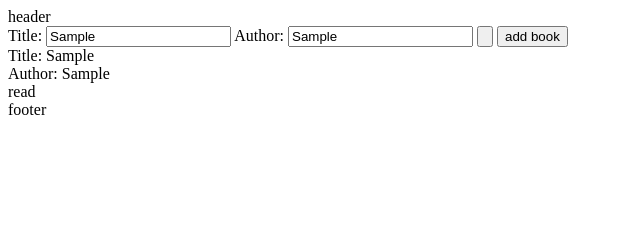
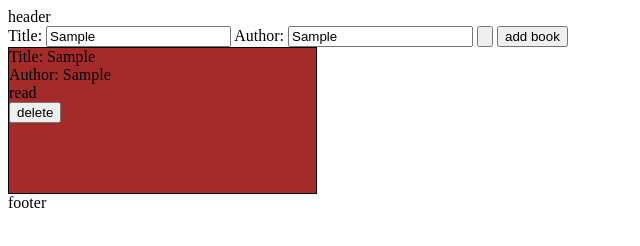
Before and after one commit to elliohip/Library-TOP, a plain HTML site: page index.html in a window 1280 px wide. Both pictures are taken after typing "Sample", "Sample" into the empty fields and a click on the input "add book". Shown: the whole page, without its empty margins (0-640 px from the left). Drawn offline with Linux system fonts and the light colour scheme.

Commit message:
made functionality of remove button as well as some styling

```diff
--- a/index.html
+++ b/index.html
@@ -6,6 +6,7 @@
     <meta name="viewport" content="width=device-width, initial-scale=1.0">
     <title>Library</title>
     <script src="script.js" defer></script>
+    <link href="style.css" rel="stylesheet">
 </head>
 <body>
 
--- a/script.js
+++ b/script.js
@@ -17,6 +17,9 @@ function Book(t, a, r, identity) {
     this.author = a;
     this.read = r;
     this.id = identity;
+
+    makeBookCard(this);
+
 }
 
 Book.prototype.change_read = function() {
@@ -43,7 +46,7 @@ function submitBook(event) {
 
     let book = new Book(t, a, true, "id" + number_of_books);
 
-    makeBookCard(book);
+    // makeBookCard(book);
 
     event.preventDefault();
 }
@@ -51,6 +54,8 @@ function submitBook(event) {
 
 
 document.getElementById("add-book-button").addEventListener('click', submitBook);
+
+
 
 
 /**
@@ -63,7 +68,14 @@ function makeBookCard(b) {
 
     // set the state
     root.id = "" + number_of_books;
+    number_of_books++;
+    root.style.backgroundColor = "brown";
+    root.style.borderColor = "black";
+    root.style.borderStyle = "solid";
+    root.style.borderWidth = "1px";
+    root.style.minHeight = "145px";
 
+    root.book = b;
 
     // append the element
     document.getElementById('books').appendChild(root);
@@ -87,8 +99,33 @@ function makeBookCard(b) {
 
     document.getElementById(root.id).appendChild(read_shape);
 
+    let deleteButton = document.createElement("button");
+
+    deleteButton.innerHTML = "delete";
+    deleteButton.addEventListener("click", deleteCard);
+
+    document.getElementById(root.id).appendChild(deleteButton);
+
+
+
+
+
+    // reset variables
+
+
+    root = undefined;
+
+
 
 }
+
+function deleteCard(event) {
+
+    event.target.parentNode.parentNode.removeChild(event.target.parentNode);
+}
+
+
+
 
 
 /**
--- a/style.css
+++ b/style.css
@@ -0,0 +1,8 @@
+.bookshelf {
+    display: grid;
+    grid-template-columns: repeat(4, minmax(125px, 1fr));
+    grid-template-rows: repeat(auto-fit, minmax(125px, 1fr));
+
+    gap: 10px;
+
+}
```
